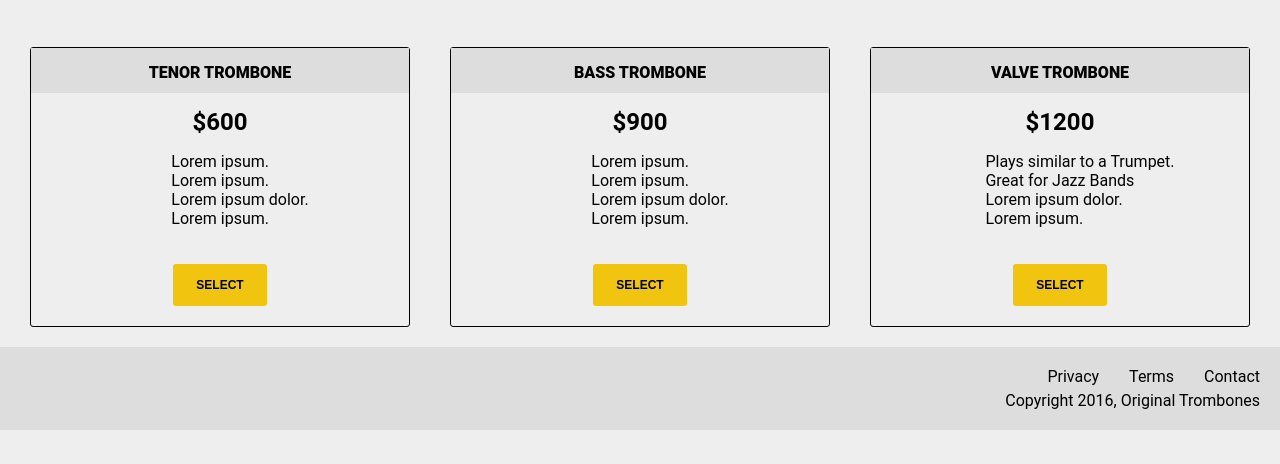
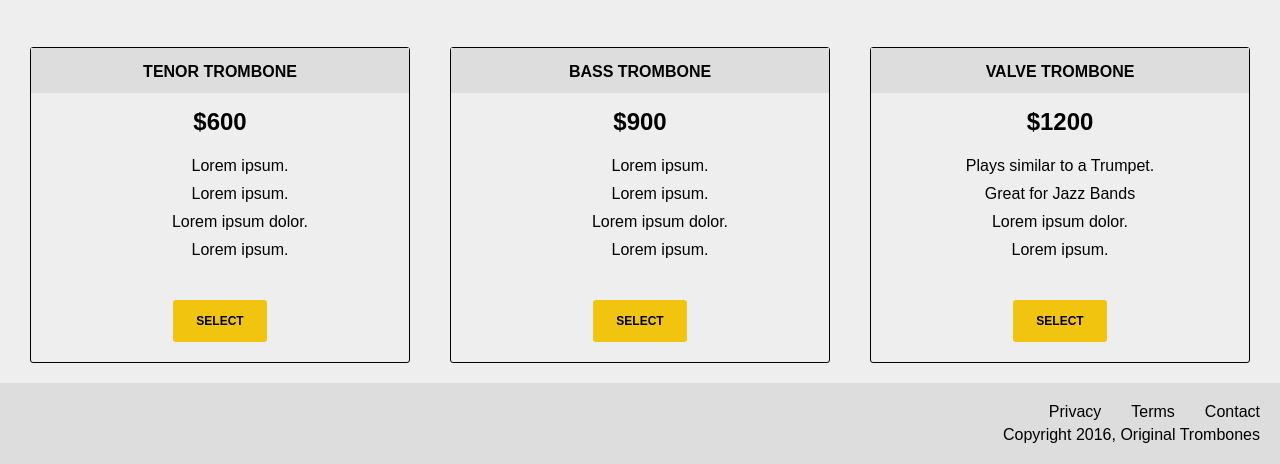
Before and after one commit to RedEyesVij/original-trambones, a website built with Vite: page index.html in a window 1280 px wide. Shown: the part 789-1253 px from the top of the page. Before the commit the page ends 1219 px from the top, so only its background shows below. Built offline with nearby package versions, Linux system fonts and the light colour scheme.

Commit message:
after footer changes add

```diff
--- a/index.html
+++ b/index.html
@@ -112,7 +112,7 @@
       <div class="model-trambone">VALVE TROMBONE
       </div>
       <h2 class="price">$1200</h2>
-      <ul>
+      <ul class="agr-container">
         <li class="argument">Plays similar to a Trumpet.</li>
         <li class="argument">Great for Jazz Bands</li>
         <li class="argument">Lorem ipsum dolor.</li>
--- a/style.css
+++ b/style.css
@@ -2,7 +2,7 @@ body {
   margin: 0;
   box-sizing: border-box;
   background-color: #eee;
-  font-family: Roboto;
+  font-family: Arial, Helvetica, sans-serif;
 }
 
 h2,
@@ -125,15 +125,21 @@ p {
   padding-top: 15px;
   background-color: #ddd;
   text-align: center;
-  font-weight: 800;
+  font-weight: 700;
 }
 
 .price {
   padding-top: 15px;
 }
 
+.agr-container {
+  padding-left: 0;
+}
+
 .argument {
   list-style: none;
+  padding: 5px;
+  text-align: center;
 }
 
 #select {
```
